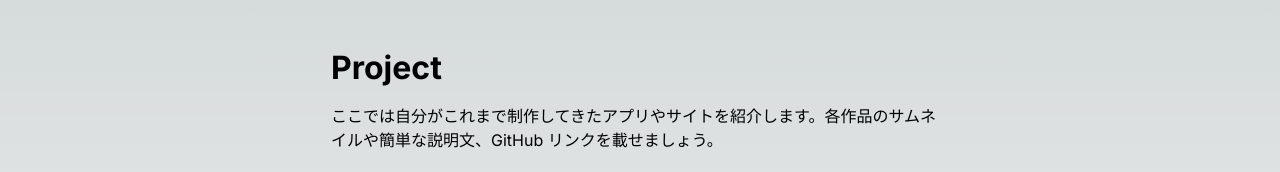
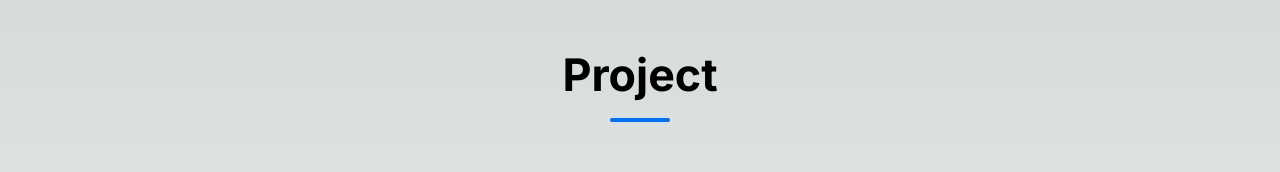
Before and after one commit to Sonar21/portfoilo, a Next.js app: page /work in a window 1280 px wide. Shown: the top 172 px of the page. Built offline with nearby package versions, Linux system fonts and the light colour scheme.

Commit message:
fixed color

```diff
--- a/app/about/page.module.css
+++ b/app/about/page.module.css
@@ -7,13 +7,13 @@
 }
 
 /* Heading style */
-.heading {
+/* .heading {
   font-size: 2.5rem;
   font-weight: 700;
   color: #1a1a1a;
   margin-bottom: 2rem;
   position: relative;
-}
+} */
 
 .heading::after {
   content: "";
@@ -23,6 +23,52 @@
   background-color: #0070f3;
   margin: 1rem auto 0;
   border-radius: 2px;
+}
+
+/* Heading style */
+.heading {
+  font-size: 2.5rem;
+  font-weight: 700;
+  color: #1a1a1a;
+  margin-bottom: 2rem;
+  position: relative;
+  animation: fadeInUp 1s ease-out;
+}
+
+/* Paragraph text */
+.text {
+  flex: 1;
+  font-size: 1.2rem;
+  line-height: 1.8;
+  color: #444;
+  margin-bottom: 3rem;
+  padding: 0 1rem;
+  text-align: left;
+  animation: fadeInLeft 1.2s ease-out;
+}
+
+/* Section for image */
+.imageSection {
+  flex: 1;
+  display: flex;
+  justify-content: center;
+  align-items: center;
+  padding: 1rem;
+  animation: fadeInRight 1.2s ease-out;
+}
+
+/* Image styling */
+.image {
+  border-radius: 16px;
+  box-shadow: 0 10px 30px rgba(0, 0, 0, 0.1);
+  max-width: 100%;
+  height: auto;
+  transition: transform 0.4s ease, box-shadow 0.4s ease;
+}
+
+.image:hover {
+  transform: scale(1.1) rotateZ(1deg);
+  box-shadow: 0 15px 40px rgba(0, 0, 0, 0.15);
 }
 
 /* About section layout */
@@ -35,7 +81,7 @@
 }
 
 /* Paragraph text */
-.text {
+/* .text {
   flex: 1;
   font-size: 1.2rem;
   line-height: 1.8;
@@ -43,31 +89,64 @@
   margin-bottom: 3rem;
   padding: 0 1rem;
   text-align: left;
-}
+} */
 
 /* Section for image */
-.imageSection {
+/* .imageSection {
   flex: 1;
   display: flex;
   justify-content: center;
   align-items: center;
   padding: 1rem;
-}
+} */
 
 /* Image styling */
-.image {
+/* .image {
   border-radius: 16px;
   box-shadow: 0 10px 30px rgba(0, 0, 0, 0.1);
   max-width: 100%;
   height: auto;
   transition: transform 0.3s ease;
+} */
+
+/* .image:hover {
+  transform: scale(1.1);
+} */
+
+/* Responsive adjustments for phone screens */
+
+@keyframes fadeInUp {
+  0% {
+    opacity: 0;
+    transform: translateY(40px);
+  }
+  100% {
+    opacity: 1;
+    transform: translateY(0);
+  }
 }
 
-.image:hover {
-  transform: scale(1.1);
+@keyframes fadeInLeft {
+  0% {
+    opacity: 0;
+    transform: translateX(-50px);
+  }
+  100% {
+    opacity: 1;
+    transform: translateX(0);
+  }
 }
 
-/* Responsive adjustments for phone screens */
+@keyframes fadeInRight {
+  0% {
+    opacity: 0;
+    transform: translateX(50px);
+  }
+  100% {
+    opacity: 1;
+    transform: translateX(0);
+  }
+}
 
 @media (max-width: 768px) {
   .about {
--- a/app/about/page.tsx
+++ b/app/about/page.tsx
@@ -9,7 +9,7 @@ export default function AboutPage() {
       <h2 className={styles.heading}>About</h2>
       <div className={styles.about}>
         <p className={styles.text}>
-          私はティリアウンです。ミャンマーで生まれ、インド人です。異国の地での生活は簡単ではありませんでしたが、小さな頃からの夢を胸に、日本まで努力を重ねてきました。
+          私はティリアウンです。ティリと呼んでもいいです。ミャンマーで生まれ、インド人です。異国の地での生活は簡単ではありませんでしたが、小さな頃からの夢を胸に、日本まで努力を重ねてきました。
           私の夢は、人の心に届くようなウェブサイトを作ることです。見た目の美しさはもちろん、誰にとっても使いやすく、心地よい体験を届けられるように心がけています。私は、デザインとテクノロジーのどちらにも強い興味を持っており、毎日、新しいアイデアをコードで形にすることに挑戦しています。
         </p>
 
--- a/app/news/page.module.css
+++ b/app/news/page.module.css
@@ -37,8 +37,17 @@
   font-weight: 700;
   text-align: center;
   margin-bottom: 3rem;
-  color: #0070f3;
+  color: #000000;
   position: relative;
+}
+.heading::after {
+  content: "";
+  display: block;
+  width: 60px;
+  height: 4px;
+  background-color: #0070f3;
+  margin: 1rem auto 0;
+  border-radius: 2px;
 }
 /* Individual news card styling */
 .news-card {
--- a/app/page.module.css
+++ b/app/page.module.css
@@ -66,7 +66,7 @@
   /* color: white;
   animation: fadeSlideUp 1.5s ease-out forwards;
   opacity: 0; */
-  background: linear-gradient(90deg, #2764d4, #7ba2fe);
+  background: linear-gradient(90deg, #000000, #6c6f77);
   -webkit-background-clip: text;
   -webkit-text-fill-color: transparent;
   background-clip: text; /* for non-webkit browsers */
--- a/app/profile/page.module.css
+++ b/app/profile/page.module.css
@@ -16,8 +16,17 @@
   font-weight: 700;
   text-align: center;
   margin-bottom: 3rem;
-  color: #0070f3;
+  color: #000000;
   position: relative;
+}
+.heading::after {
+  content: "";
+  display: block;
+  width: 60px;
+  height: 4px;
+  background-color: #0070f3;
+  margin: 1rem auto 0;
+  border-radius: 2px;
 }
 
 .subHeading {
@@ -45,6 +54,7 @@
   border-radius: 50%;
   box-shadow: 0 8px 20px rgba(0, 112, 243, 0.25);
   object-fit: cover;
+
 }
 
 /* Profile text */
@@ -115,6 +125,7 @@
   line-height: 1.5;
 }
 
+
 /* Responsive adjustments */
 @media (max-width: 768px) {
   .profileSection {
--- a/app/profile/page.tsx
+++ b/app/profile/page.tsx
@@ -7,7 +7,7 @@ export default function ProfilePage() {
       <h2 className={styles.heading}>Profile</h2>
       <section className={styles.profileSection}>
         <Image
-          src="/images/my.jpg"
+          src="/images/mine.jpg"
           alt="My Profile"
           width={200}
           height={200}
--- a/app/skill/page.module.css
+++ b/app/skill/page.module.css
@@ -52,10 +52,18 @@
   font-size: 2.5rem;
   font-weight: bold;
   text-align: center;
-  color: #0070f3;
+  color: #000000;
   margin-bottom: 2rem;
 }
-
+.heading::after {
+  content: "";
+  display: block;
+  width: 60px;
+  height: 4px;
+  background-color: #0070f3;
+  margin: 1rem auto 0;
+  border-radius: 2px;
+}
 .text {
   text-align: center;
   margin-bottom: 3rem;
--- a/app/strengths/page.module.css
+++ b/app/strengths/page.module.css
@@ -39,8 +39,18 @@
   font-size: 2.5rem;
   font-weight: bold;
   text-align: center;
-  color: #0070f3;
+  color: #000000;
   margin-bottom: 2rem;
+}
+
+.heading::after {
+  content: "";
+  display: block;
+  width: 60px;
+  height: 4px;
+  background-color: #0070f3;
+  margin: 1rem auto 0;
+  border-radius: 2px;
 }
 
 .text {
--- a/app/work/page.module.css
+++ b/app/work/page.module.css
@@ -36,9 +36,27 @@
   padding: 1rem;
 }
 
-.heading {
+/* .heading {
   font-size: 2rem;
   margin-bottom: 1rem;
+} */
+/* Headings */
+.heading {
+  font-size: 2.8rem;
+  font-weight: 700;
+  text-align: center;
+  margin-bottom: 3rem;
+  color: #000000;
+  position: relative;
+}
+.heading::after {
+  content: "";
+  display: block;
+  width: 60px;
+  height: 4px;
+  background-color: #0070f3;
+  margin: 1rem auto 0;
+  border-radius: 2px;
 }
 
 .text {
```
Also changed, not shown: public/images/ea9462f7-fb22-4f53-85b6-6104fc4556a7.jpg (added), public/images/mine.jpg (added).
